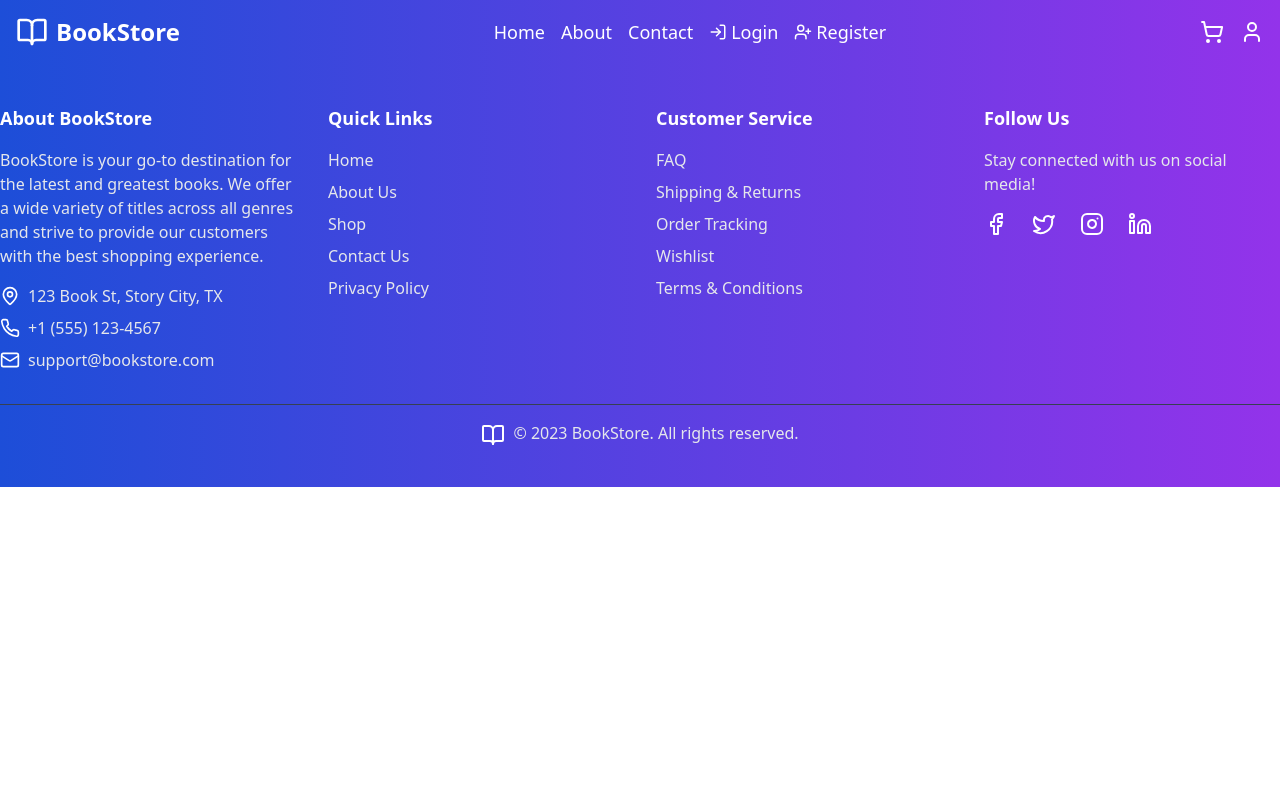
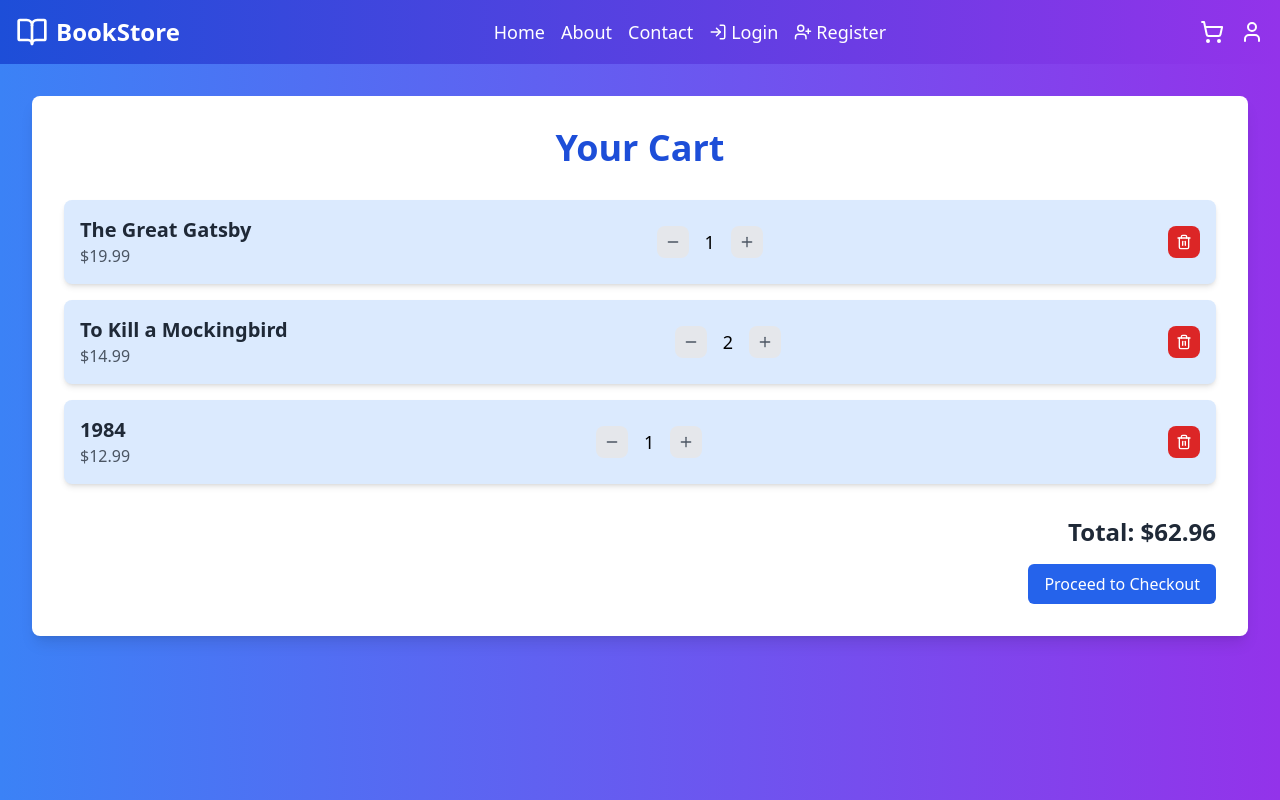
Before and after one commit to moh123adan/Book-Store-App, a React (Vite) app in the folder book-client/: page /cart in a window 1280 px wide. Shown: the top 800 px of the page. Built offline with nearby package versions, Linux system fonts and the light colour scheme.

Commit message:
added carr

```diff
--- a/book-client/src/App.tsx
+++ b/book-client/src/App.tsx
@@ -1,4 +1,3 @@
-import React from "react";
 import { BrowserRouter as Router, Route, Routes } from "react-router-dom";
 import LoginScreen from "./screens/LoginScreen";
 import RegisterScreen from "./screens/RegisrerScreen";
@@ -8,7 +7,7 @@
 import AboutScreen from "./screens/AboutScreen";
 import ContactScreen from "./screens/ContactScreen";
 import ProfileScreen from "./screens/ProfileScreen";
-
+import CartScreen from "./screens/CartScreen";
 const App = () => {
   return (
     <Router>
@@ -21,6 +20,7 @@
           <Route path="/login" element={<LoginScreen />} />
           <Route path="/register" element={<RegisterScreen />} />
           <Route path="/profile" element={<ProfileScreen />} />
+          <Route path="/cart" element={<CartScreen />} />
           {/* Add more routes as needed */}
         </Routes>
         <Footer />
--- /dev/null
+++ b/book-client/src/screens/CartScreen.tsx
@@ -0,0 +1,104 @@
+// src/screens/CartScreen.tsx
+import React from "react";
+import { Trash2, Plus, Minus, ShoppingCart } from "lucide-react";
+
+const CartScreen: React.FC = () => {
+  // Mock cart items (in a real app, you'd fetch this data from your state/store or a backend)
+  const cartItems = [
+    { id: 1, title: "The Great Gatsby", price: 19.99, quantity: 1 },
+    { id: 2, title: "To Kill a Mockingbird", price: 14.99, quantity: 2 },
+    { id: 3, title: "1984", price: 12.99, quantity: 1 },
+  ];
+
+  const handleRemoveItem = (itemId: number) => {
+    // Logic to remove item from cart
+    console.log(`Remove item with id: ${itemId}`);
+  };
+
+  const handleIncreaseQuantity = (itemId: number) => {
+    // Logic to increase item quantity
+    console.log(`Increase quantity for item with id: ${itemId}`);
+  };
+
+  const handleDecreaseQuantity = (itemId: number) => {
+    // Logic to decrease item quantity
+    console.log(`Decrease quantity for item with id: ${itemId}`);
+  };
+
+  const calculateTotal = () => {
+    return cartItems
+      .reduce((acc, item) => acc + item.price * item.quantity, 0)
+      .toFixed(2);
+  };
+
+  return (
+    <div className="min-h-screen bg-gradient-to-r from-blue-500 to-purple-600 p-8">
+      <div className="container mx-auto bg-white p-8 rounded-lg shadow-lg">
+        <h1 className="text-4xl font-bold text-center text-blue-700 mb-8">
+          Your Cart
+        </h1>
+
+        {cartItems.length === 0 ? (
+          <div className="text-center">
+            <ShoppingCart size={64} className="text-blue-600 mx-auto mb-4" />
+            <p className="text-gray-700 text-xl">Your cart is empty.</p>
+          </div>
+        ) : (
+          <div>
+            {/* Cart Items */}
+            <div className="mb-8">
+              {cartItems.map((item) => (
+                <div
+                  key={item.id}
+                  className="flex justify-between items-center bg-blue-100 p-4 mb-4 rounded-lg shadow-md"
+                >
+                  <div>
+                    <h3 className="text-xl font-semibold text-gray-800">
+                      {item.title}
+                    </h3>
+                    <p className="text-gray-600">${item.price.toFixed(2)}</p>
+                  </div>
+                  <div className="flex items-center">
+                    <button
+                      onClick={() => handleDecreaseQuantity(item.id)}
+                      className="bg-gray-200 text-gray-600 p-2 rounded-lg hover:bg-gray-300"
+                    >
+                      <Minus size={16} />
+                    </button>
+                    <span className="mx-4 text-lg">{item.quantity}</span>
+                    <button
+                      onClick={() => handleIncreaseQuantity(item.id)}
+                      className="bg-gray-200 text-gray-600 p-2 rounded-lg hover:bg-gray-300"
+                    >
+                      <Plus size={16} />
+                    </button>
+                  </div>
+                  <div className="text-right">
+                    <button
+                      onClick={() => handleRemoveItem(item.id)}
+                      className="bg-red-600 text-white p-2 rounded-lg hover:bg-red-700"
+                    >
+                      <Trash2 size={16} />
+                    </button>
+                  </div>
+                </div>
+              ))}
+            </div>
+
+            {/* Cart Summary */}
+            <div className="text-right">
+              <h2 className="text-2xl font-semibold text-gray-800">
+                Total: ${calculateTotal()}
+              </h2>
+              <button className="mt-4 bg-blue-600 text-white py-2 px-4 rounded-md hover:bg-blue-700 transition-colors">
+                Proceed to Checkout
+              </button>
+            </div>
+          </div>
+        )}
+      </div>
+    </div>
+  );
+};
+
+export default CartScreen;
--- a/book-client/src/screens/ProfileScreen.tsx
+++ b/book-client/src/screens/ProfileScreen.tsx
@@ -1,8 +1,25 @@
-// src/screens/ProfileScreen.tsx
-import React from "react";
+import React, { useState } from "react";
 import { Edit3, User, Mail, Key } from "lucide-react";
 
 const ProfileScreen: React.FC = () => {
+  const [isEditing, setIsEditing] = useState(false);
+  const [name, setName] = useState("John Doe");
+  const [email, setEmail] = useState("johndoe@example.com");
+  const [password, setPassword] = useState("");
+
+  const handleEditClick = () => {
+    setIsEditing(true);
+  };
+
+  const handleSaveClick = () => {
+    // Handle save logic here, such as updating the state or sending data to the server
+    setIsEditing(false);
+  };
+
+  const handleCancelClick = () => {
+    setIsEditing(false);
+  };
+
   return (
     <div className="min-h-screen bg-gradient-to-r from-blue-500 to-purple-600 p-8">
       <div className="container mx-auto bg-white p-8 rounded-lg shadow-lg">
@@ -11,25 +28,86 @@
         </h1>
 
         {/* Profile Information */}
+        {!isEditing ? (
           <div className="flex flex-col md:flex-row items-center mb-12">
             <div className="flex-shrink-0 mb-4 md:mb-0">
               <User className="text-blue-600 w-32 h-32" />
             </div>
             <div className="md:ml-8 text-center md:text-left">
               <h2 className="text-2xl font-semibold text-gray-800 mb-4">
-              John Doe
+                {name}
               </h2>
               <p className="text-gray-600 text-lg mb-2">
-              <Mail className="inline-block mr-2" /> johndoe@example.com
+                <Mail className="inline-block mr-2" /> {email}
               </p>
               <p className="text-gray-600 text-lg mb-4">
                 <Key className="inline-block mr-2" /> *************
               </p>
-            <button className="bg-blue-600 text-white py-2 px-4 rounded-md hover:bg-blue-700 transition-colors flex items-center justify-center">
+              <button
+                onClick={handleEditClick}
+                className="bg-blue-600 text-white py-2 px-4 rounded-md hover:bg-blue-700 transition-colors flex items-center justify-center"
+              >
                 <Edit3 className="mr-2" size={18} /> Edit Profile
               </button>
             </div>
           </div>
+        ) : (
+          <div className="flex flex-col items-center mb-12">
+            <div className="mb-4">
+              <User className="text-blue-600 w-32 h-32" />
+            </div>
+            <div className="w-full md:w-1/2">
+              <div className="mb-4">
+                <label className="block text-gray-700 text-sm font-bold mb-2">
+                  Name
+                </label>
+                <input
+                  type="text"
+                  value={name}
+                  onChange={(e) => setName(e.target.value)}
+                  className="w-full px-3 py-2 text-gray-700 border rounded-lg focus:outline-none focus:border-blue-500"
+                />
+              </div>
+              <div className="mb-4">
+                <label className="block text-gray-700 text-sm font-bold mb-2">
+                  Email
+                </label>
+                <input
+                  type="email"
+                  value={email}
+                  onChange={(e) => setEmail(e.target.value)}
+                  className="w-full px-3 py-2 text-gray-700 border rounded-lg focus:outline-none focus:border-blue-500"
+                />
+              </div>
+              <div className="mb-4">
+                <label className="block text-gray-700 text-sm font-bold mb-2">
+                  Password
+                </label>
+                <input
+                  type="password"
+                  value={password}
+                  onChange={(e) => setPassword(e.target.value)}
+                  className="w-full px-3 py-2 text-gray-700 border rounded-lg focus:outline-none focus:border-blue-500"
+                  placeholder="Enter new password"
+                />
+              </div>
+              <div className="flex justify-between">
+                <button
+                  onClick={handleSaveClick}
+                  className="bg-green-600 text-white py-2 px-4 rounded-md hover:bg-green-700 transition-colors"
+                >
+                  Save Changes
+                </button>
+                <button
+                  onClick={handleCancelClick}
+                  className="bg-red-600 text-white py-2 px-4 rounded-md hover:bg-red-700 transition-colors"
+                >
+                  Cancel
+                </button>
+              </div>
+            </div>
+          </div>
+        )}
 
         {/* User Activity or Preferences */}
         <div className="mb-8">
```
Lines whose indentation alone changed are shown as unchanged.
